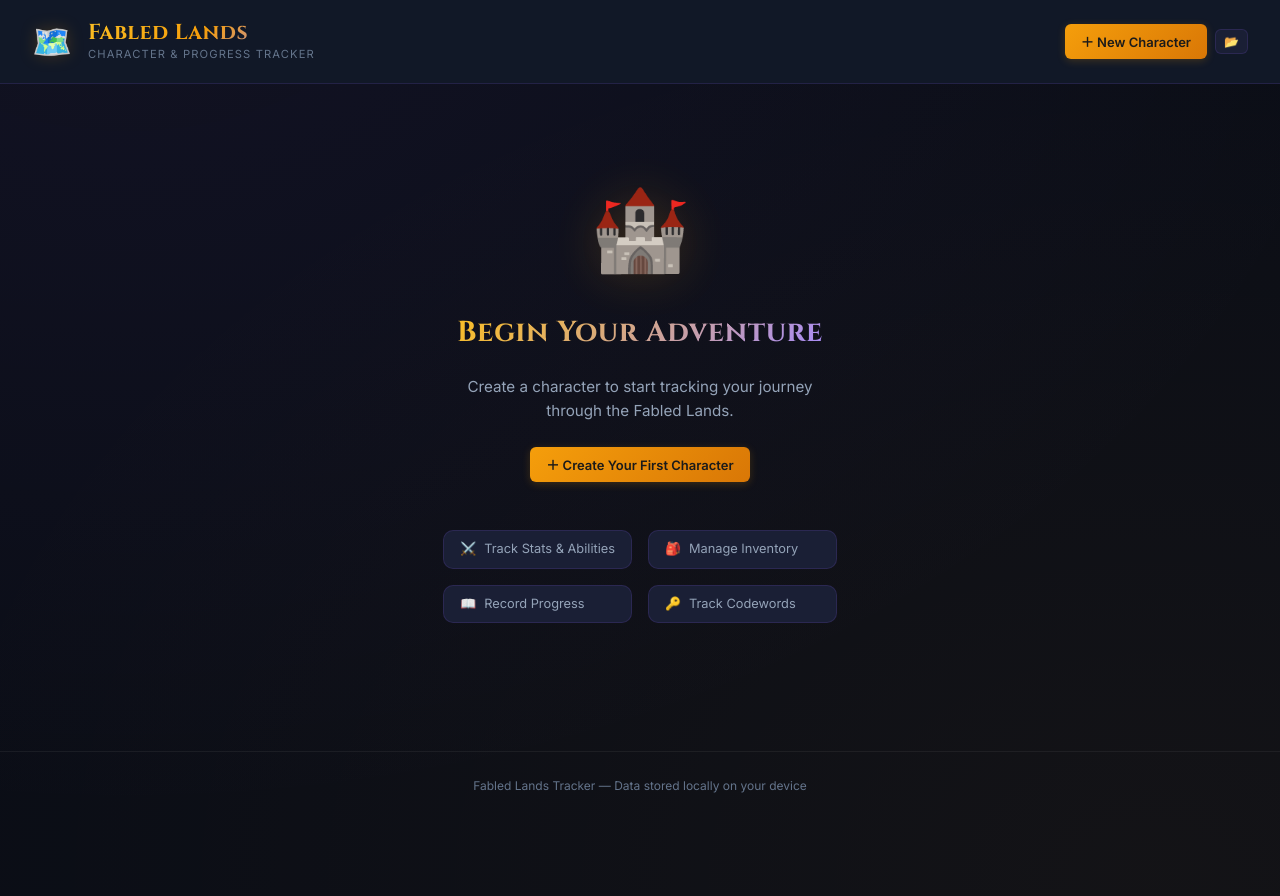
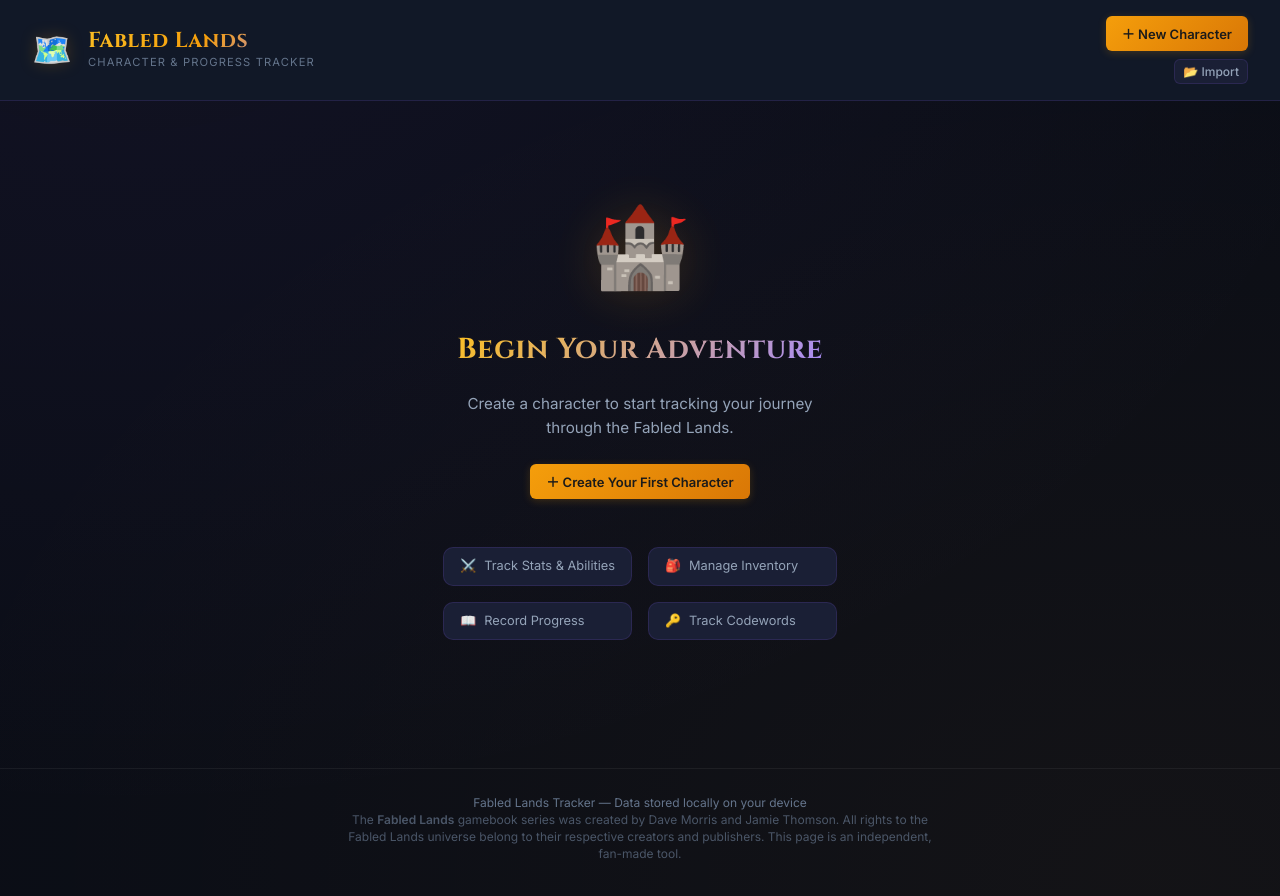
Before and after one commit to anselmringleben/fabledTracker, a React (Vite) app: page / in a window 1280 px wide. Shown: the top 896 px of the page. Before the commit the page ends 819 px from the top, so only its background shows below. Built offline with nearby package versions, Linux system fonts and the light colour scheme.

Commit message:
fix: Enforce inline layout for header actions and add footer attribution

```diff
--- a/src/App.jsx
+++ b/src/App.jsx
@@ -115,6 +115,15 @@
 
       <footer className="app-footer" id="app-footer">
         <p>Fabled Lands Tracker — Data stored locally on your device</p>
+        <p className="attribution" style={{
+          fontSize: '0.75rem',
+          opacity: 0.7,
+          maxWidth: '600px',
+          margin: '0 auto 12px auto',
+          lineHeight: '1.4'
+        }}>
+          The <strong>Fabled Lands</strong> gamebook series was created by Dave Morris and Jamie Thomson. All rights to the Fabled Lands universe belong to their respective creators and publishers. This page is an independent, fan-made tool.
+        </p>
       </footer>
     </div>
   );
--- a/src/components/Header.css
+++ b/src/components/Header.css
@@ -93,7 +93,8 @@
   }
 
   .char-select {
-    max-width: 100%;
+    min-width: 0;
+    max-width: none;
     flex: 1;
   }
 
--- a/src/components/Header.jsx
+++ b/src/components/Header.jsx
@@ -48,7 +48,8 @@
           </div>
         </div>
 
-        <div className="header-actions">
+        <div className="header-actions" style={{ flexDirection: 'column', alignItems: 'flex-end', gap: '8px' }}>
+          <div style={{ display: 'flex', gap: '8px', flexWrap: 'nowrap', width: '100%', justifyContent: 'flex-end' }}>
             {characters.length > 0 && (
               <select
                 id="character-select"
@@ -66,14 +67,17 @@
             <button className="btn btn-gold" id="btn-new-character" onClick={() => setShowNewForm(!showNewForm)}>
               {showNewForm ? '✕' : '＋'} {showNewForm ? 'Cancel' : 'New Character'}
             </button>
+          </div>
+          <div style={{ display: 'flex', gap: '8px' }}>
             {characters.length > 0 && (
               <button className="btn btn-secondary btn-sm" id="btn-export" onClick={onExport} title="Export backup">
-              💾
+                💾 Export
               </button>
             )}
             <button className="btn btn-secondary btn-sm" id="btn-import" onClick={handleImportClick} title="Import backup">
-            📂
+              📂 Import
             </button>
+          </div>
         </div>
       </div>
 
```
Lines whose indentation alone changed are shown as unchanged.
